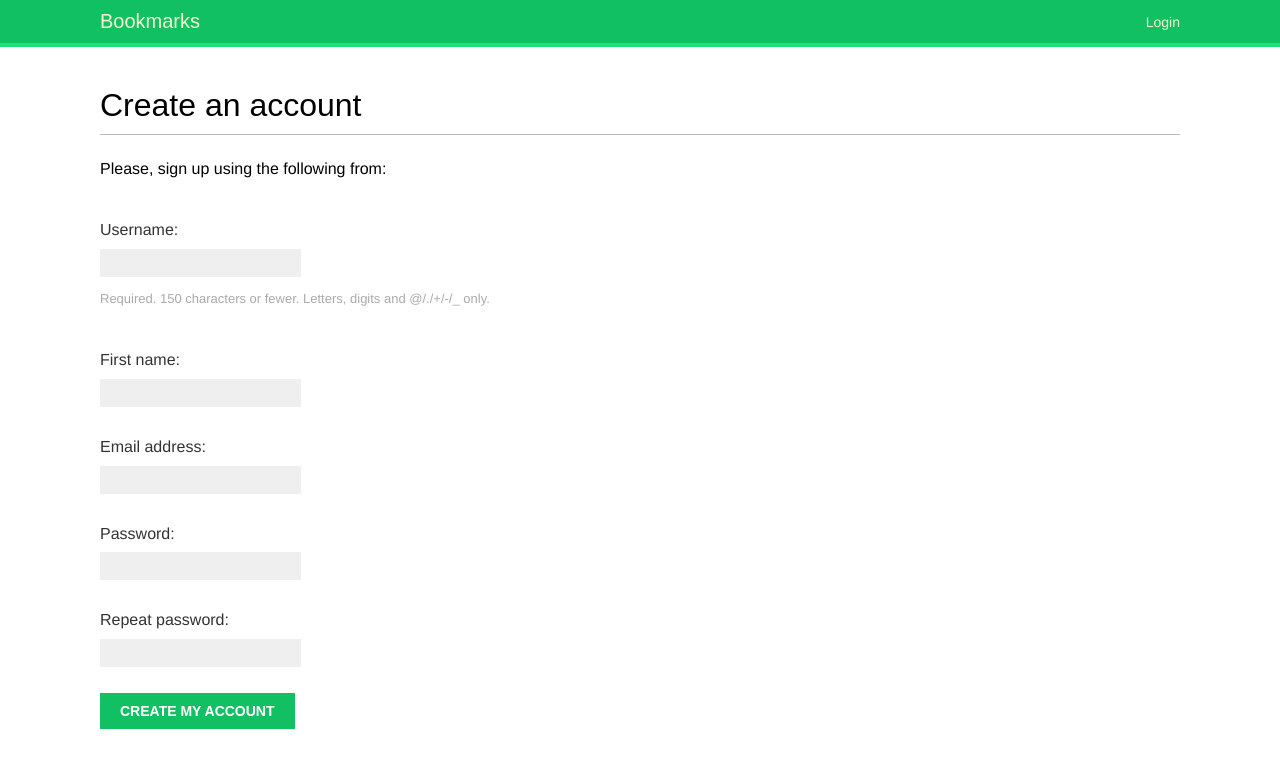
After one commit to Warkinstar/bookmarks, a Django app: page /account/register/ in a window 1280 px wide. The commit adds this page. Shown: the top 768 px of the page. Run offline with Django 4.2, Linux system fonts and the light colour scheme; some web fonts are replaced.

Commit message:
User registration

```diff
--- a/account/forms.py
+++ b/account/forms.py
@@ -1,6 +1,22 @@
 from django import forms
+from django.contrib.auth import get_user_model
 
 
 class LoginForm(forms.Form):
     username = forms.CharField()
     password = forms.CharField(widget=forms.PasswordInput)
+
+
+class UserRegistrationForm(forms.ModelForm):
+    password = forms.CharField(label="Password", widget=forms.PasswordInput)
+    password2 = forms.CharField(label="Repeat password", widget=forms.PasswordInput)
+
+    class Meta:
+        model = get_user_model()
+        fields = ["username", "first_name", "email"]
+
+    def clean_password2(self):
+        cd = self.cleaned_data
+        if cd["password"] != cd["password2"]:
+            raise forms.ValidationError("Password don't match.")
+        return cd["password2"]
--- /dev/null
+++ b/account/templates/account/register.html
@@ -0,0 +1,15 @@
+{% extends "base.html" %}
+
+{% block title %}Create an account{% endblock title %}
+
+{% block content %}
+
+    <h1>Create an account</h1>
+    <p>Please, sign up using the following from:</p>
+    <form method="post">
+        {% csrf_token %}
+        {{ user_form.as_p }}
+        <p><input type="submit" value="Create my account"></p>
+    </form>
+
+{% endblock %}
--- a/account/templates/registration/login.html
+++ b/account/templates/registration/login.html
@@ -10,7 +10,8 @@
       Please try again.
     </p>
   {% else %}
-    <p>Please, use the following form to log-in:</p>
+    <p>Please, use the following form to log-in:
+    If you don't have an account <a href="{% url 'register' %}">register here</a></p>
   {% endif %}
 
   <div class="login-form">
--- a/account/urls.py
+++ b/account/urls.py
@@ -42,4 +42,5 @@ urlpatterns = [
 
     path("", include("django.contrib.auth.urls")),
     path("", views.dashboard, name="dashboard"),
+    path("register/", views.register, name="register")
 ]
--- a/account/views.py
+++ b/account/views.py
@@ -1,7 +1,7 @@
 from django.shortcuts import render
 from django.contrib.auth import login, authenticate
 from django.http import HttpResponse
-from .forms import LoginForm
+from .forms import LoginForm, UserRegistrationForm
 from django.contrib.auth.decorators import login_required
 
 
@@ -29,3 +29,21 @@ def user_login(request):
 @login_required()
 def dashboard(request):
     return render(request, "account/dashboard.html", {"section": "dashboard"})
+
+
+def register(request):
+    if request.method == "POST":
+        user_form = UserRegistrationForm(request.POST)
+        if user_form.is_valid():
+            # Create a new user object but avoid saving it yet
+            new_user = user_form.save(commit=False)
+            # Set the chosen password
+            new_user.set_password(
+                user_form.cleaned_data["password"]
+            )
+            # Save th User object
+            new_user.save()
+            return render(request, "account/register_done.html", {"new_user": new_user})
+    else:
+        user_form = UserRegistrationForm()
+    return render(request, "account/register.html", {"user_form": user_form})
```
Also changed, not shown: account/templates/account/register_done.html (added, +11 -0 lines).
